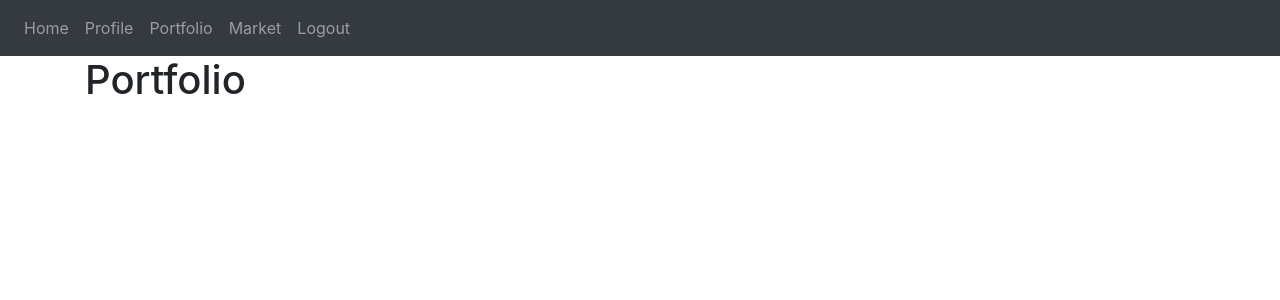
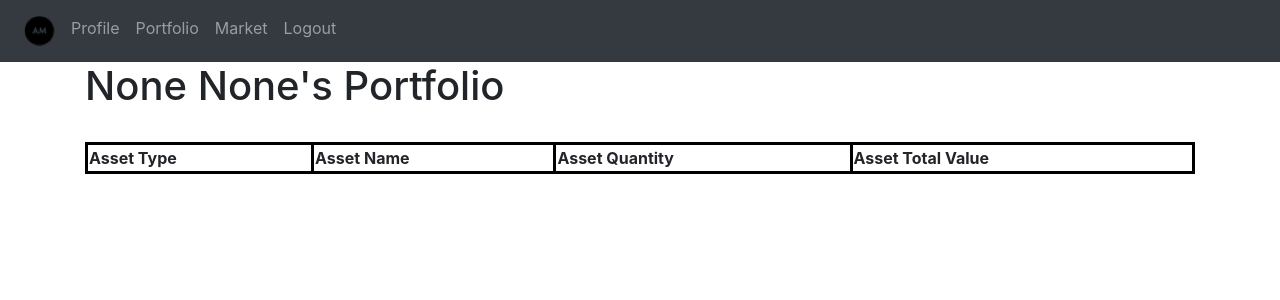
Before and after one commit to IIWesleyII/Asset-Manager, a Flask app: page /portfolio in a window 1280 px wide. Shown: the top 300 px of the page. Run offline with Flask 2, Linux system fonts and the light colour scheme; the visitor is signed in with stand-in values (Sample User, id 1); data comes from the database, SQL or seed files in the repository; data that the repository does not hold is empty; parts of the project's set-up code (start-up, migrations or seed data) failed here and were passed over; some libraries are stand-ins or nearby versions.

Commit message:
styled tables for protfolio and market

```diff
--- a/website/templates/base.html
+++ b/website/templates/base.html
@@ -16,6 +16,7 @@
     crossorigin="anonymous"
   />
     <title>{% block title %}AM{% endblock %}</title>
+    <link rel="icon" href="static\am-logo.png">
 </head>
 
 <body>
@@ -32,13 +33,13 @@
         <div class = "collapse navbar-collapse" id="navbar">
             <div class="navbar-nav">
                 {% if user.is_authenticated %}
-                <a class="nav-item nav-link" id="home" href="/">Home</a>
+                <a class="nav-item nav-link" id="home" href="/"><img src="static\am-logo.png"></a>
                 <a class="nav-item nav-link" id="profile" href="/profile">Profile</a>
                 <a class="nav-item nav-link" id="portfolio" href="/portfolio">Portfolio</a>
                 <a class="nav-item nav-link" id="market" href="/market">Market</a>
                 <a class="nav-item nav-link" id="logout" href="/logout">Logout</a>
                 {% else %}
-                <a class="nav-item nav-link" id="home" href="/">Home</a>
+                <a class="nav-item nav-link" id="home" href="/"><img src="static\am-logo.png"></a>
                 <a class="nav-item nav-link" id="login" href="/login">Login</a>
                 <a class="nav-item nav-link" id="signUp" href="/sign-up">Sign Up</a>
                 {% endif %}
--- a/website/templates/portfolio.html
+++ b/website/templates/portfolio.html
@@ -1,4 +1,32 @@
 {% extends "base.html" %}
 {% block content %}
-<h1>Portfolio</h1>
+<style>
+    table, th, td {
+      border:3px solid black;
+    }
+</style>
+<h1>{{user.f_name}} {{user.l_name}}'s Portfolio</h1>
+<br>
+<table style = "width:100%">
+        <tr>
+            <th>Asset Type</th>
+            <th>Asset Name</th>
+            <th>Asset Quantity</th>
+            <th>Asset Total Value</th>
+
+        </tr>
+{% for asset in assets %}
+    {%if asset.asset_qty|int > 0 %}
+            <tr>
+                <td>{{asset.asset_type}}</td>
+                <td>{{asset.asset_name}}</td>
+                <td>{{asset.asset_qty}}</td>
+                <td>{{asset.asset_qty|int*asset.asset_price|int}}</td>
+
+            </tr>
+
+    {% endif %}
+{%endfor%}
+</table>
+
 {% endblock %}
--- a/website/transaction.py
+++ b/website/transaction.py
@@ -116,6 +116,6 @@
                  break
 
         db.session.commit()
-
+        return render_template("market.html", user=current_user)
 
     return render_template("sell.html", user=current_user, asset_name=asset_name, asset_price=asset_price, asset_type=asset_type)
--- a/website/views.py
+++ b/website/views.py
@@ -1,6 +1,6 @@
 from flask import Blueprint,render_template, request, flash, redirect,url_for
 from flask_login import  login_required,  current_user
-
+from .models import Assets,Users
 from .finance import *
 views = Blueprint('views', __name__)
 
@@ -12,6 +12,11 @@
 @views.route('/portfolio')
 @login_required
 def portfolio():
+    assets = Assets.query.filter(Assets.user_id==current_user.id)
+    if assets:
+        return render_template("portfolio.html", user=current_user, assets=assets)
+        #for asset in assets:
+        #    print(asset.asset_name)
     return render_template("portfolio.html", user=current_user)
 
 
```
Also changed, not shown: website/finance.py (+7 -0 lines), website/templates/market.html (+13 -0 lines), website/static/am-logo.png (added).
